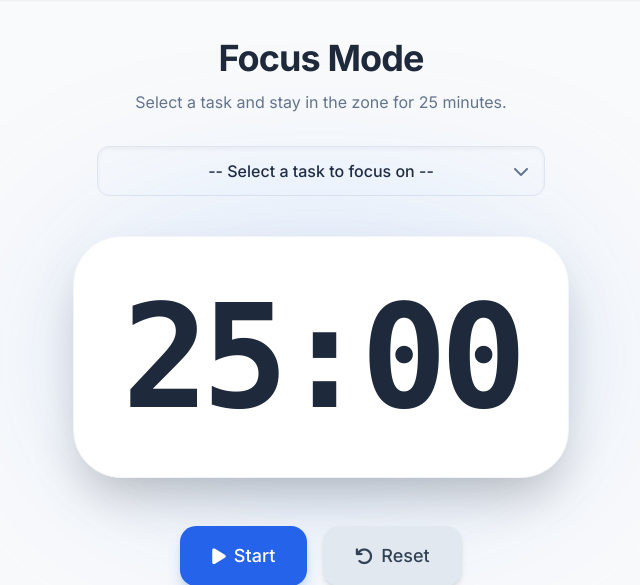
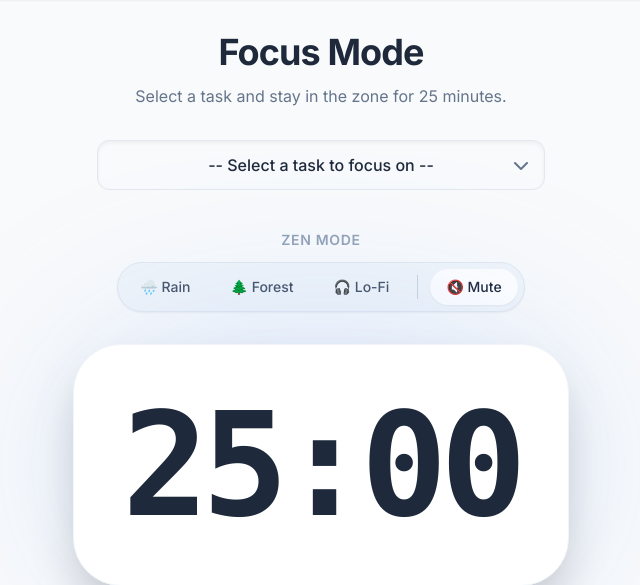
Before and after one commit to HackerZ-app/Focused-ToDo-App, a FastAPI app: template templates/focus.html in a window 1280 px wide. Shown: the part 65-650 px from the top of the page, without its empty margins (319-959 px from the left). Run offline with FastAPI, Linux system fonts and the light colour scheme; the template is opened without the code that fills it, so the values that code supplies are empty; some libraries are stand-ins or nearby versions.

Commit message:
feat: Add Zen Mode audio, Confetti gamification, 3D Loader, and README

```diff
--- a/main.py
+++ b/main.py
@@ -221,7 +221,10 @@ async def update_task_status(request: Request, task_id: int, status_val: str = F
         db.commit()
 
     tasks = db.query(models.Task).filter(models.Task.user_id == current_user.id).order_by(models.Task.id.desc()).all()
-    return templates.TemplateResponse(request=request, name="board_columns.html", context={"tasks": tasks, "now": datetime.now()})
+    response = templates.TemplateResponse(request=request, name="board_columns.html", context={"tasks": tasks, "now": datetime.now()})
+    if status_val == "Done" or (task and task.completed):
+        response.headers["HX-Trigger"] = "fire-confetti"
+    return response
 
 @app.post("/tasks", response_class=HTMLResponse)
 async def add_task(request: Request, title: str = Form(...), due_date: str = Form(None), priority: str = Form("Medium"), tag: str = Form(None), db: Session = Depends(get_db), current_user: models.User = Depends(get_current_user)):
@@ -272,7 +275,10 @@ async def toggle_task(request: Request, task_id: int, db: Session = Depends(get_
         task_html = templates.TemplateResponse(request=request, name="task.html", context={"task": task, "now": datetime.now()}).body.decode('utf-8')
         dashboard_html = templates.TemplateResponse(request=request, name="dashboard.html", context={"current_user": current_user, "badge_thresholds": badge_thresholds, "oob": True}).body.decode('utf-8')
 
-        return HTMLResponse(content=task_html + dashboard_html)
+        response = HTMLResponse(content=task_html + dashboard_html)
+        if task.completed:
+            response.headers["HX-Trigger"] = "fire-confetti"
+        return response
     return HTMLResponse(status_code=404)
 
 @app.delete("/tasks/{task_id}", response_class=HTMLResponse)
--- a/templates/base.html
+++ b/templates/base.html
@@ -35,6 +35,9 @@
 
     <!-- Custom Styles -->
     <link rel="stylesheet" href="/static/css/loader.css">
+
+    <!-- Confetti -->
+    <script src="https://cdn.jsdelivr.net/npm/canvas-confetti@1.6.0/dist/confetti.browser.min.js"></script>
 
     <style>
         body {
@@ -120,6 +123,12 @@
     </main>
 
     <script>
+        document.body.addEventListener("fire-confetti", function(evt) {
+            if (typeof confetti !== "undefined") {
+                confetti({ particleCount: 150, spread: 70, origin: { y: 0.6 } });
+            }
+        });
+
         const themeToggleBtn = document.getElementById('theme-toggle');
 
         if(themeToggleBtn) {
--- a/templates/focus.html
+++ b/templates/focus.html
@@ -16,6 +16,26 @@
             <div class="pointer-events-none absolute inset-y-0 right-0 flex items-center px-4 text-slate-500 dark:text-slate-400">
                 <i class="fas fa-chevron-down"></i>
             </div>
+        </div>
+    </div>
+
+    <!-- Zen Mode Controls -->
+    <div class="mb-8 flex flex-col items-center gap-3">
+        <h3 class="text-sm font-semibold uppercase tracking-wider text-slate-400 dark:text-slate-500">Zen Mode</h3>
+        <div class="flex items-center gap-2 bg-slate-100 dark:bg-slate-800/50 p-1.5 rounded-full border border-slate-200 dark:border-slate-700 shadow-sm">
+            <button class="zen-btn px-4 py-2 rounded-full text-sm font-medium text-slate-600 dark:text-slate-400 hover:bg-white dark:hover:bg-slate-700 hover:shadow-sm transition-all focus:outline-none" data-sound="https://upload.wikimedia.org/wikipedia/commons/6/6e/Zero-project_-_02_-_The_rain_song_2_%28pure_piano_version%29.ogg">
+                🌧️ Rain
+            </button>
+            <button class="zen-btn px-4 py-2 rounded-full text-sm font-medium text-slate-600 dark:text-slate-400 hover:bg-white dark:hover:bg-slate-700 hover:shadow-sm transition-all focus:outline-none" data-sound="https://upload.wikimedia.org/wikipedia/commons/4/46/Kevin_MacLeod_-_The_Forest_and_the_Trees.ogg">
+                🌲 Forest
+            </button>
+            <button class="zen-btn px-4 py-2 rounded-full text-sm font-medium text-slate-600 dark:text-slate-400 hover:bg-white dark:hover:bg-slate-700 hover:shadow-sm transition-all focus:outline-none" data-sound="https://cdn.pixabay.com/audio/2022/05/27/audio_1808fbf07a.mp3">
+                🎧 Lo-Fi
+            </button>
+            <div class="w-px h-6 bg-slate-300 dark:bg-slate-600 mx-1"></div>
+            <button id="zen-mute" class="px-4 py-2 rounded-full text-sm font-medium bg-white dark:bg-slate-700 text-slate-800 dark:text-white shadow-sm transition-all focus:outline-none">
+                🔇 Mute
+            </button>
         </div>
     </div>
 
@@ -53,10 +73,42 @@
         const btnPause = document.getElementById("btn-pause");
         const btnReset = document.getElementById("btn-reset");
         const taskSelect = document.getElementById("task-select");
+        const zenBtns = document.querySelectorAll(".zen-btn");
+        const zenMute = document.getElementById("zen-mute");
 
         let timerInterval;
         let totalSeconds = 25 * 60; // 25 minutes
         let isRunning = false;
+
+        let ambientAudio = new Audio();
+        ambientAudio.loop = true;
+
+        // Zen Mode Logic
+        function clearZenActive() {
+            zenBtns.forEach(btn => {
+                btn.classList.remove("bg-white", "dark:bg-slate-700", "shadow-sm", "text-slate-800", "dark:text-white");
+                btn.classList.add("text-slate-600", "dark:text-slate-400");
+            });
+            zenMute.classList.remove("bg-white", "dark:bg-slate-700", "shadow-sm", "text-slate-800", "dark:text-white");
+            zenMute.classList.add("text-slate-600", "dark:text-slate-400");
+        }
+
+        zenBtns.forEach(btn => {
+            btn.addEventListener("click", () => {
+                clearZenActive();
+                btn.classList.add("bg-white", "dark:bg-slate-700", "shadow-sm", "text-slate-800", "dark:text-white");
+                btn.classList.remove("text-slate-600", "dark:text-slate-400");
+                ambientAudio.src = btn.dataset.sound;
+                ambientAudio.play().catch(e => console.log("Audio play failed:", e));
+            });
+        });
+
+        zenMute.addEventListener("click", () => {
+            clearZenActive();
+            zenMute.classList.add("bg-white", "dark:bg-slate-700", "shadow-sm", "text-slate-800", "dark:text-white");
+            zenMute.classList.remove("text-slate-600", "dark:text-slate-400");
+            ambientAudio.pause();
+        });
 
         function updateDisplay() {
             const minutes = Math.floor(totalSeconds / 60);
@@ -72,7 +124,14 @@
             const audio = new Audio('https://actions.google.com/sounds/v1/alarms/beep_short.ogg');
             audio.play().catch(e => console.log("Audio play failed:", e));
 
-            alert("Focus session complete! Great work.");
+            if (typeof confetti !== "undefined") {
+                confetti({ particleCount: 200, spread: 90, origin: { y: 0.6 } });
+            }
+
+            // A short delay before the alert allows the confetti and audio to start
+            setTimeout(() => {
+                alert("Focus session complete! Great work.");
+            }, 100);
 
             const selectedTaskId = taskSelect.value;
             if (selectedTaskId) {
```
